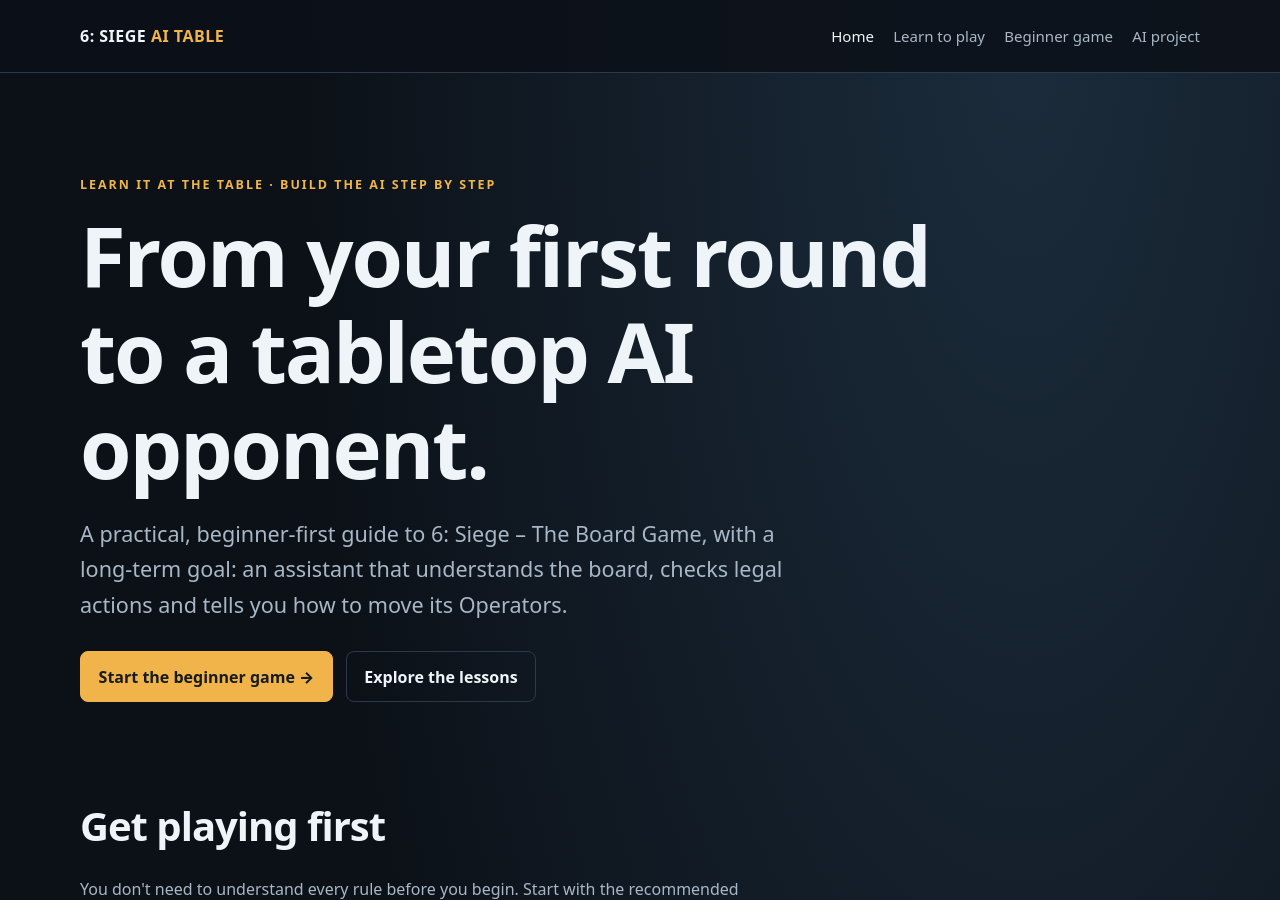
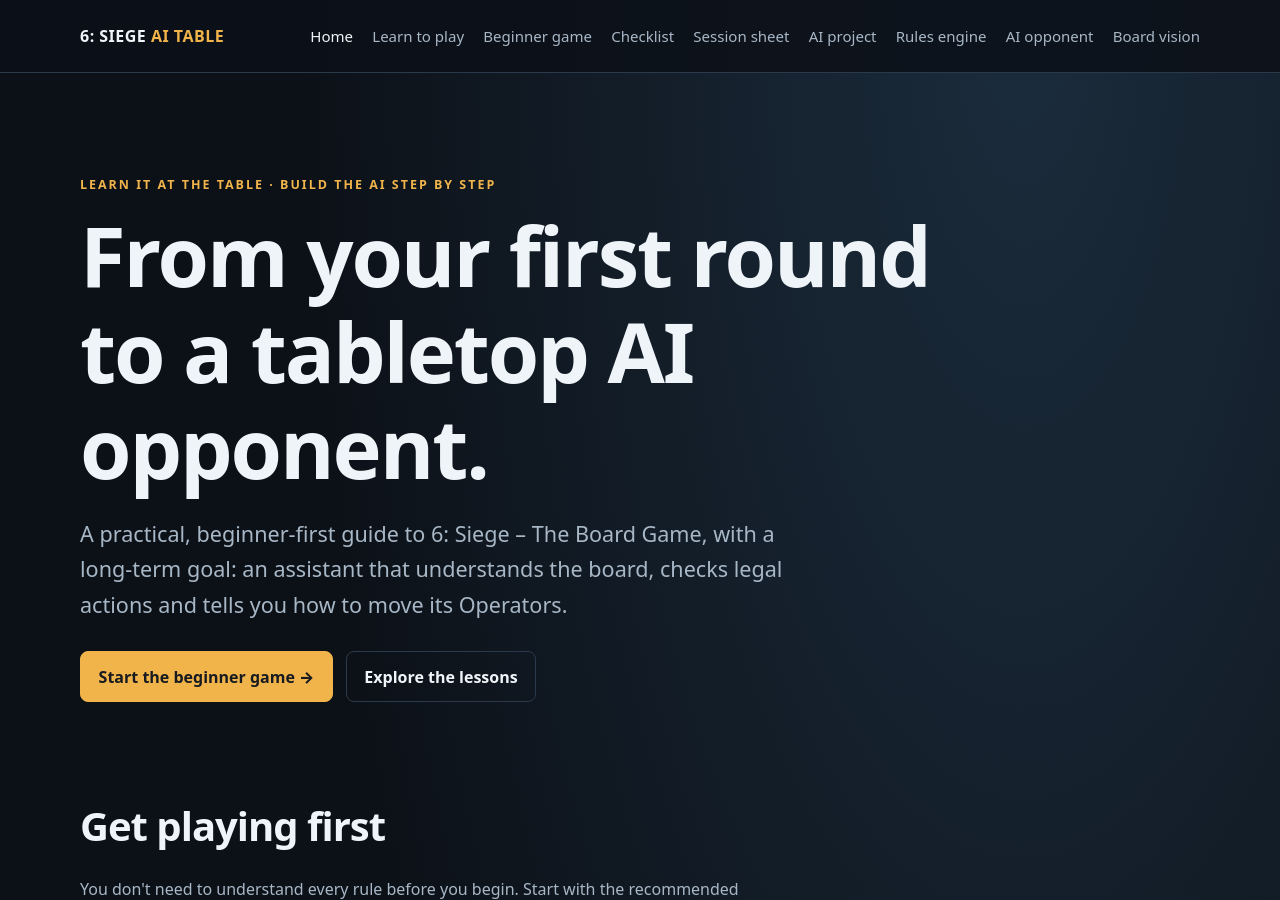
Before and after one commit to JamSpot/6-siege-ai-table, a Jekyll site: the page index.html, which Jekyll copies as it is, in a window 1280 px wide and 900 px high. Built offline with Jekyll 4.4.1, drawn with Linux system fonts in a browser that asks for light colours.

Commit message:
Complete homepage navigation links

```diff
--- a/index.html
+++ b/index.html
@@ -1,6 +1,6 @@
 <!doctype html>
 <html lang="en"><head><meta charset="utf-8"><meta name="viewport" content="width=device-width,initial-scale=1"><meta name="description" content="Learn 6: Siege – The Board Game step by step, then follow the development of a physical-table AI opponent."><title>6: Siege AI Table — Learn, Play, Build</title><link rel="stylesheet" href="assets/site.css"></head>
-<body><header class="site-header"><div class="wrap nav"><a class="brand" href="index.html">6: SIEGE <span>AI TABLE</span></a><nav class="nav-links" aria-label="Main navigation"><a href="index.html" aria-current="page">Home</a><a href="tutorial/index.html">Learn to play</a><a href="tutorial/first-learning-scenario.html">Beginner game</a><a href="#ai-project">AI project</a></nav></div></header>
+<body><header class="site-header"><div class="wrap nav"><a class="brand" href="index.html">6: SIEGE <span>AI TABLE</span></a><nav class="nav-links" aria-label="Main navigation"><a href="index.html" aria-current="page">Home</a><a href="tutorial/index.html">Learn to play</a><a href="tutorial/first-learning-scenario.html">Beginner game</a><a href="tutorial/first-game-checklist.html">Checklist</a><a href="tutorial/first-game-session-sheet.html">Session sheet</a><a href="#ai-project">AI project</a><a href="rules/README.html">Rules engine</a><a href="ai/README.html">AI opponent</a><a href="vision/README.html">Board vision</a></nav></div></header>
 <main><section class="hero wrap"><div class="eyebrow">Learn it at the table · Build the AI step by step</div><h1>From your first round to a tabletop AI opponent.</h1><p class="lead">A practical, beginner-first guide to 6: Siege – The Board Game, with a long-term goal: an assistant that understands the board, checks legal actions and tells you how to move its Operators.</p><div class="actions"><a class="button" href="tutorial/first-learning-scenario.html">Start the beginner game →</a><a class="button secondary" href="tutorial/index.html">Explore the lessons</a></div></section>
 <section class="section wrap"><h2>Get playing first</h2><p class="section-intro">You don't need to understand every rule before you begin. Start with the recommended learning scenario, keep the aids beside the board, and pause whenever a rule needs checking.</p><div class="grid">
 <article class="card"><span class="number">01</span><h3>Set up the game</h3><p>Use the published Consulate — Control beginner setup and the specified Operators. Leave the timer off while learning.</p><a class="card-link" href="tutorial/first-learning-scenario.html">Open the scenario →</a></article>
```
